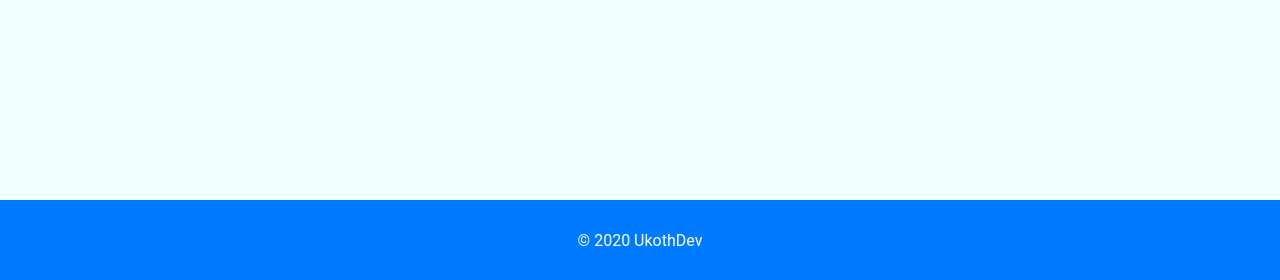
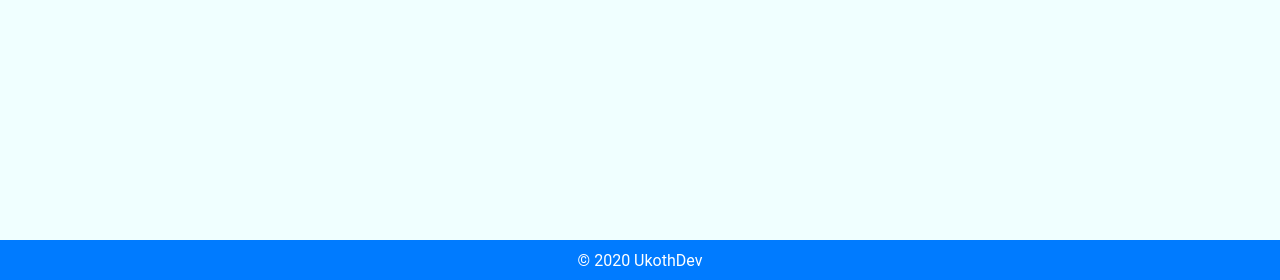
Before and after one commit to josephakaro/ukothdev, a Flask app: page / in a window 1280 px wide. Shown: the part 520-800 px from the top of the page. Run offline with Flask 3, Linux system fonts and the light colour scheme.

Commit message:
Resized footer hieght

```diff
--- a/app/__init__.py
+++ b/app/__init__.py
@@ -2,4 +2,4 @@ from flask import Flask
 
 app = Flask(__name__)
 
-from app import routes
+from app.routes.home import index
--- a/app/routes.py
+++ b/app/routes/home/index.py
@@ -2,5 +2,5 @@ from app import app
 from flask import render_template
 
 @app.route('/')
-def index():
+def Index():
     return render_template('index.html')
--- a/app/static/css/style.css
+++ b/app/static/css/main.css
@@ -18,7 +18,7 @@ footer{
     left: 0;
 
     width: 100%;
-    height: 10%;
+    height: 5%;
 
     display: flex;
     justify-content: center;
--- a/app/templates/base.html
+++ b/app/templates/base.html
@@ -3,7 +3,7 @@
 <head>
     <meta charset="UTF-8">
     <meta name="viewport" content="width=device-width, initial-scale=1.0">
-    <link rel="stylesheet" href="{{ url_for('static', filename=('css/style.css'))}}">
+    <link rel="stylesheet" href="{{ url_for('static', filename=('css/main.css'))}}">
     <title>UkothDev - {% block title %}{% endblock %}</title>
 </head>
 <body>
```
Also changed, not shown: app/routes/__init__.py (added), app/routes/auth/__init__.py (added), app/routes/auth/login.py (added), app/routes/auth/logout.py (added), app/routes/home/__init__.py (added), app/static/js/main.js (added), 1 other file.
